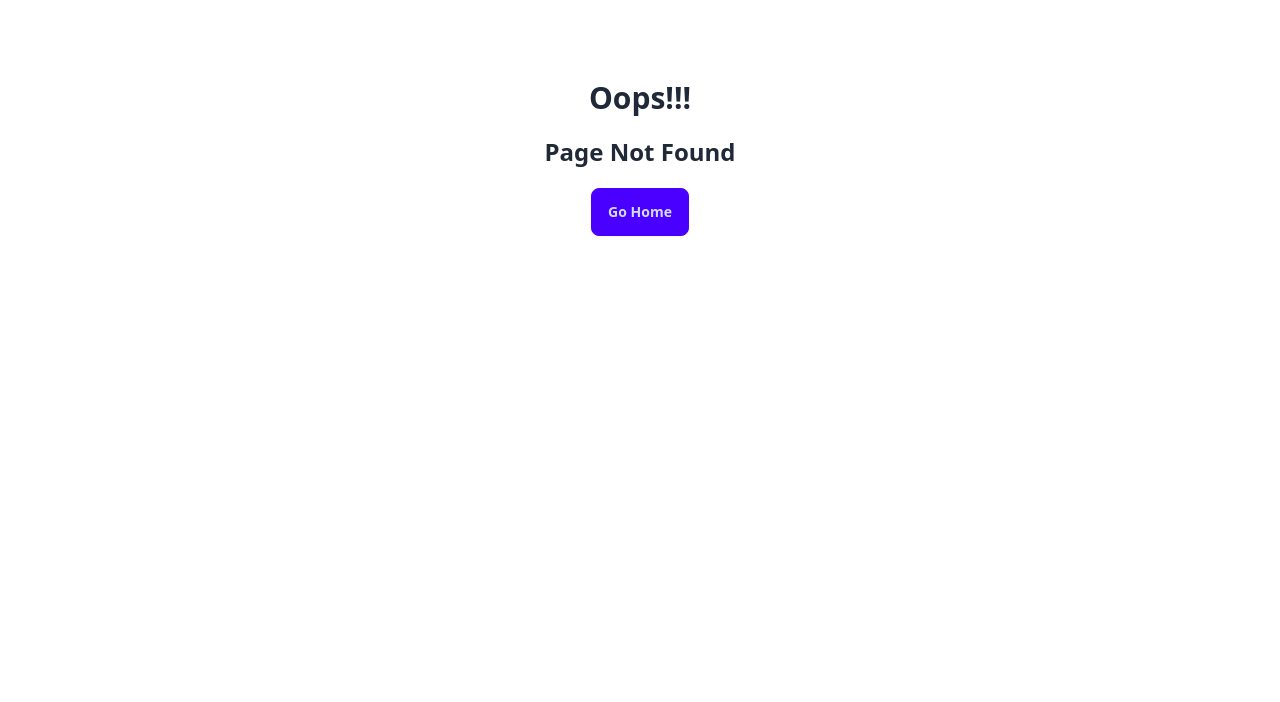
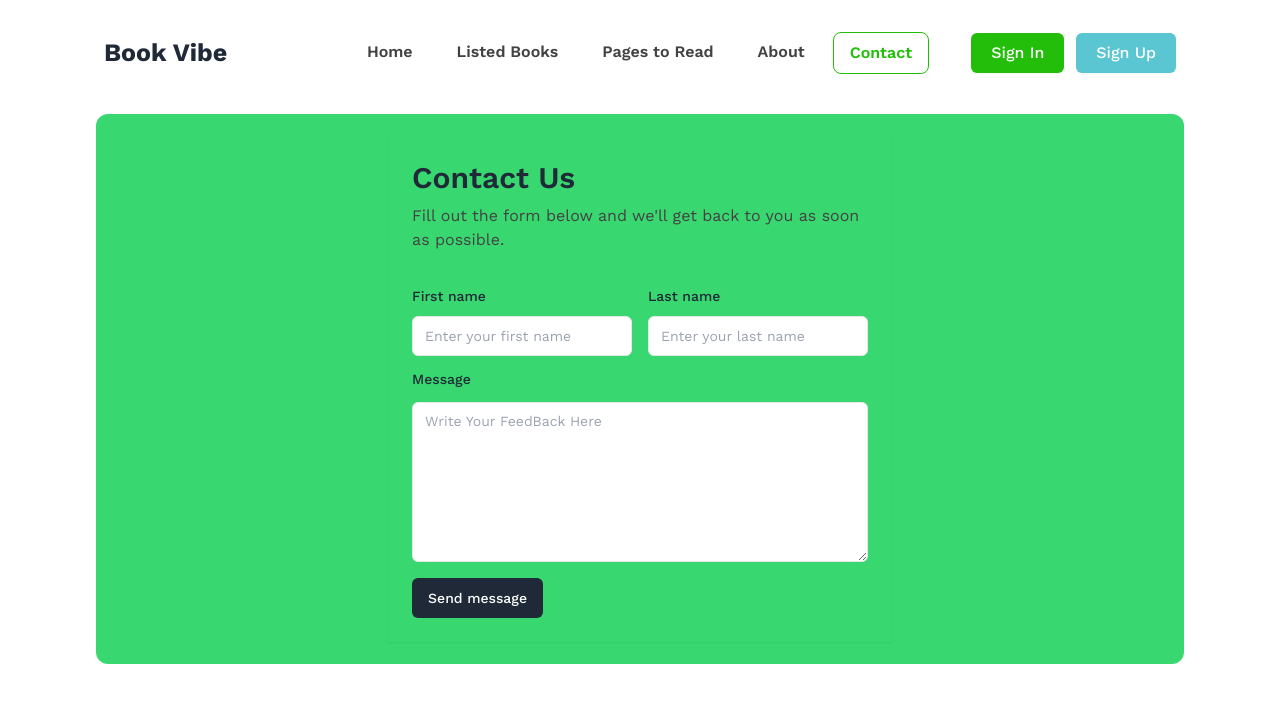
Before and after one commit to maybemahdi/Book-Vibe, a React (Vite) app: page /contact in a window 1280 px wide. Before the commit this address had no page. Shown: the top 702 px of the page. Built offline with nearby package versions, Linux system fonts and the light colour scheme; a web font is replaced by a local one.

Commit message:
about and comtact added

```diff
--- a/src/components/ErrorPage.jsx
+++ b/src/components/ErrorPage.jsx
@@ -1,14 +1,29 @@
 import { Link } from "react-router-dom";
 
-
 const ErrorPage = () => {
-    return (
-        <div className="flex justify-center items-center flex-col my-20 gap-5">
-            <h2 className="text-3xl font-bold">Oops!!!</h2>
-            <h4 className="text-2xl font-semibold">Page Not Found</h4>
-            <Link to={'/'}><button className="btn-primary btn">Go Home</button></Link>
+  return (
+    <section className="flex items-center h-full p-16 dark:bg-gray-50 dark:text-gray-800">
+      <div className="container flex flex-col items-center justify-center px-5 mx-auto my-8">
+        <div className="max-w-md text-center">
+          <h2 className="mb-8 font-extrabold text-9xl dark:text-gray-400">
+            <span className="sr-only">Error</span>404
+          </h2>
+          <p className="text-2xl font-semibold md:text-3xl">
+            Sorry, we couldn't find this page.
+          </p>
+          <p className="mt-4 mb-8 dark:text-gray-600">
+            But dont worry, you can find things on our homepage.
+          </p>
+          <Link
+            to={"/"}
+            className="px-8 py-3 font-semibold rounded bg-violet-600 text-gray-50"
+          >
+            Back to homepage
+          </Link>
         </div>
-    );
+      </div>
+    </section>
+  );
 };
 
 export default ErrorPage;
--- a/src/components/Nav.jsx
+++ b/src/components/Nav.jsx
@@ -35,6 +35,12 @@ const Nav = () => {
               <li>
                 <NavLink to="/read">Pages to Read</NavLink>
               </li>
+              <li>
+                <NavLink to="/about">About</NavLink>
+              </li>
+              <li>
+                <NavLink to="/contact">Contact</NavLink>
+              </li>
             </ul>
           </div>
           <Link to="/" className="font-bold text-[18px] lg:text-[25px]">
@@ -42,7 +48,7 @@ const Nav = () => {
           </Link>
         </div>
         <div className="navbar-center hidden lg:flex">
-          <ul className="menu menu-horizontal text-[#131313CC] font-semibold gap-5 text-base px-1">
+          <ul className="menu menu-horizontal text-[#131313CC] font-semibold gap-3 text-base px-1">
             <li>
               <NavLink
                 className={({ isActive, isPending }) =>
@@ -85,27 +91,53 @@ const Nav = () => {
                 Pages to Read
               </NavLink>
             </li>
+            <li>
+              <NavLink
+                className={({ isActive, isPending }) =>
+                  isPending
+                    ? "pending"
+                    : isActive
+                    ? "border focus:bg-[#fff] focus:text-[#23BE0A] text-[#23BE0A] border-[#23BE0A] bg-white"
+                    : ""
+                }
+                to="/about"
+              >
+                About
+              </NavLink>
+            </li>
+            <li>
+              <NavLink
+                className={({ isActive, isPending }) =>
+                  isPending
+                    ? "pending"
+                    : isActive
+                    ? "border focus:bg-[#fff] focus:text-[#23BE0A] text-[#23BE0A] border-[#23BE0A] bg-white"
+                    : ""
+                }
+                to="/contact"
+              >
+                Contact
+              </NavLink>
+            </li>
           </ul>
         </div>
         <div className="navbar-end space-x-3">
-          <NavLink
-            to="/"
+          <button
             className="inline-flex items-center justify-center px-2 py-2 md:px-5 md:py-2 text-base font-medium leading-6 text-white whitespace-no-wrap bg-[#23BE0A] rounded-md shadow-sm hover:bg-[#3faa2e] focus:outline-none"
             data-rounded="rounded-md"
             data-primary="blue-600"
             data-primary-reset="{}"
           >
             Sign In
-          </NavLink>
-          <NavLink
-            to="/"
+          </button>
+          <button
             className="inline-flex items-center justify-center px-2 py-2 md:px-5 md:py-2 text-base font-medium leading-6 text-white whitespace-no-wrap bg-[#59C6D2] rounded-md shadow-sm hover:bg-[#3ea8b4] focus:outline-none"
             data-rounded="rounded-md"
             data-primary="blue-600"
             data-primary-reset="{}"
           >
             Sign Up
-          </NavLink>
+          </button>
         </div>
       </div>
     </div>
--- /dev/null
+++ b/src/pages/Contact.jsx
@@ -0,0 +1,100 @@
+import React from "react";
+
+const Contact = () => {
+  const handleSubmit = (event) => {
+    event.preventDefault();
+    document.getElementById("my_modal_5").showModal();
+  };
+
+  return (
+    <div>
+      <div className="flex font-work w-full items-center justify-center rounded-xl my-6 h-[550px] bg-[#38d76f]">
+        <div
+          className="rounded-lg text-card-foreground"
+          data-v0-t="card"
+        >
+          <div className="p-6 lg:w-[85%] w-full mx-auto bg-[#38d76f] shadow-sm">
+            <div className="space-y-8">
+              <div className="space-y-2">
+                <h2 className="text-3xl font-semibold">Contact Us</h2>
+                <p className="text-[#434242]">
+                  Fill out the form below and we'll get back to you as soon as
+                  possible.
+                </p>
+              </div>
+              <form onSubmit={handleSubmit}>
+                <div className="space-y-4">
+                  <div className="grid grid-cols-2 gap-4">
+                    <div className="space-y-2">
+                      <label
+                        htmlFor="first-name"
+                        className="text-sm font-medium leading-none peer-disabled:cursor-not-allowed peer-disabled:opacity-70"
+                      >
+                        First name
+                      </label>
+                      <input
+                        className="flex h-10 w-full rounded-md border border-input bg-background px-3 py-2 text-sm ring-offset-background file:border-0 file:bg-transparent file:text-sm file:font-medium placeholder:text-muted-foreground focus-visible:outline-none focus-visible:ring-2 focus-visible:ring-ring focus-visible:ring-offset-2 disabled:cursor-not-allowed disabled:opacity-50"
+                        id="first-name"
+                        placeholder="Enter your first name" required
+                      />
+                    </div>
+                    <div className="space-y-2">
+                      <label
+                        htmlFor="last-name"
+                        className="text-sm font-medium leading-none peer-disabled:cursor-not-allowed peer-disabled:opacity-70"
+                      >
+                        Last name
+                      </label>
+                      <input
+                        className="flex h-10 w-full rounded-md border border-input bg-background px-3 py-2 text-sm ring-offset-background file:border-0 file:bg-transparent file:text-sm file:font-medium placeholder:text-muted-foreground focus-visible:outline-none focus-visible:ring-2 focus-visible:ring-ring focus-visible:ring-offset-2 disabled:cursor-not-allowed disabled:opacity-50" required
+                        id="last-name"
+                        placeholder="Enter your last name"
+                      />
+                    </div>
+                  </div>
+                  {/* More form inputs */}
+                  <div className="flex flex-col gap-4">
+                    <label
+                      htmlFor="Message"
+                      className="text-sm font-medium leading-none peer-disabled:cursor-not-allowed peer-disabled:opacity-70"
+                    >
+                      Message
+                    </label>
+                    <textarea
+                      className="flex w-full h-40 rounded-md border border-input bg-background px-3 py-2 text-sm ring-offset-background file:border-0 file:bg-transparent file:text-sm file:font-medium placeholder:text-muted-foreground focus-visible:outline-none focus-visible:ring-2 focus-visible:ring-ring focus-visible:ring-offset-2 disabled:cursor-not-allowed disabled:opacity-50"
+                      id="last-name"
+                      placeholder="Write Your FeedBack Here" required
+                    ></textarea>
+                  </div>
+                  <button
+                    className="inline-flex items-center justify-center whitespace-nowrap rounded-md text-sm font-medium ring-offset-background transition-colors focus-visible:outline-none focus-visible:ring-2 focus-visible:ring-ring focus-visible:ring-offset-2 disabled:pointer-events-none disabled:opacity-50 hover:bg-primary/90 h-10 px-4 py-2 bg-gray-800 text-white"
+                    type="submit"
+                  >
+                    Send message
+                  </button>
+                </div>
+              </form>{" "}
+              {/* Form ends here */}
+            </div>
+          </div>
+        </div>
+      </div>
+      {/* Open the modal using document.getElementById('ID').showModal() method */}
+
+      <dialog id="my_modal_5" className="modal modal-bottom sm:modal-middle">
+        <div className="modal-box">
+          <h3 className="font-bold text-lg">Thanks for your Feedback!</h3>
+          <p className="py-4">We will Connect you soon!!!</p>
+          <div className="modal-action">
+            <form method="dialog">
+              {/* if there is a button in form, it will close the modal */}
+              <button className="btn">Close</button>
+            </form>
+          </div>
+        </div>
+      </dialog>
+    </div>
+  );
+};
+
+export default Contact;
--- a/src/pages/ListedBooks.jsx
+++ b/src/pages/ListedBooks.jsx
@@ -1,12 +1,11 @@
 import { useState } from "react";
 import { Link, Outlet } from "react-router-dom";
-import { IoIosArrowDown } from "react-icons/io";
 
-const ListedBooks = ({handleFilter}) => {
+const ListedBooks = () => {
   const [tabIndex, setTabIndex] = useState(0);
   return (
     <div className="my-10">
-      <div className="flex item-center my-5 rounded-xl p-[33px] bg-[#1313130D] justify-center">
+      <div className="flex font-work item-center my-5 rounded-xl p-[33px] bg-[#1313130D] justify-center">
         <h3 className="text-[#131313] font-bold text-[28px]">Books</h3>
       </div>
 
--- a/src/pages/PagesToRead.jsx
+++ b/src/pages/PagesToRead.jsx
@@ -44,8 +44,8 @@ const PagesToRead = () => {
   };
 
   return (
-    <div className="md:w-[70%] w-[100%] h-[500px] mx-auto my-10">
-      <ResponsiveContainer width="100%" height="100%">
+    <div className="md:w-[80%] w-[100%] h-[500px] mx-auto my-10">
+      <ResponsiveContainer className="-ml-5" width="100%" height="100%">
         <BarChart
           data={data}
           margin={{
```
Also changed, not shown: src/main.jsx (+19 -9 lines), src/pages/About.jsx (added, +53 -0 lines), src/assets/about.jpg (added), 1 other file (tests, documents, lock files or other folders).
